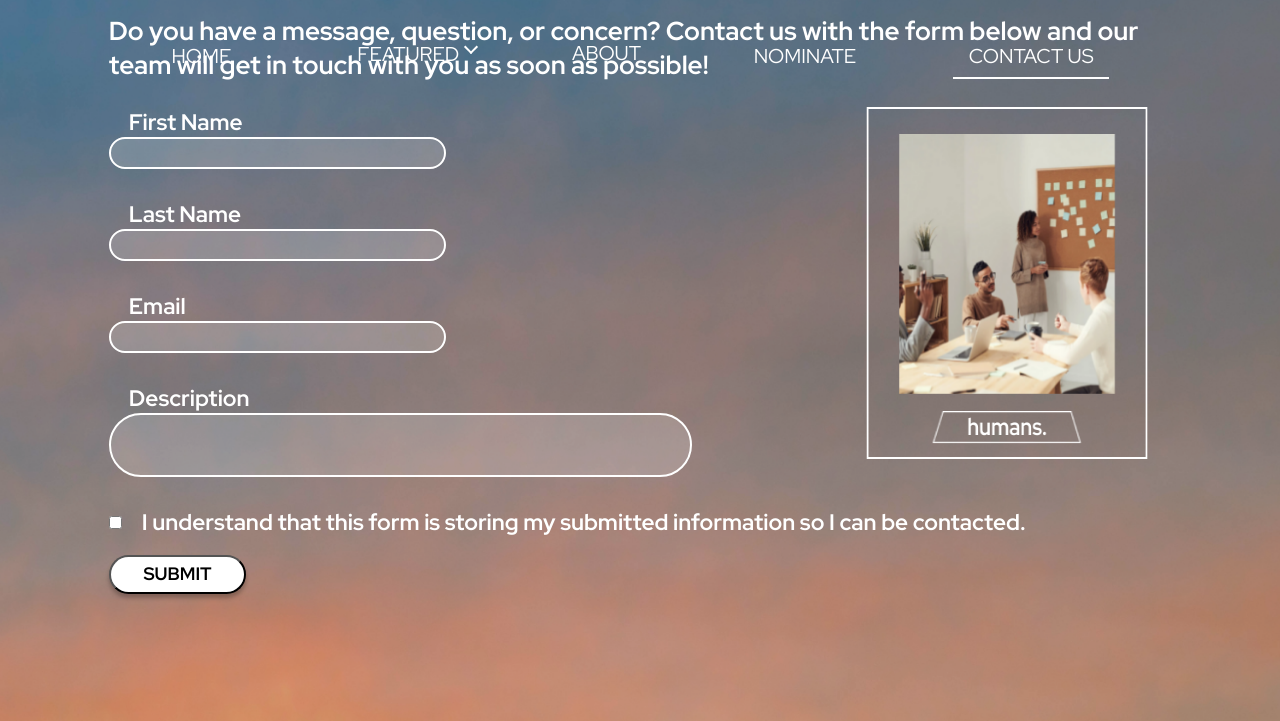
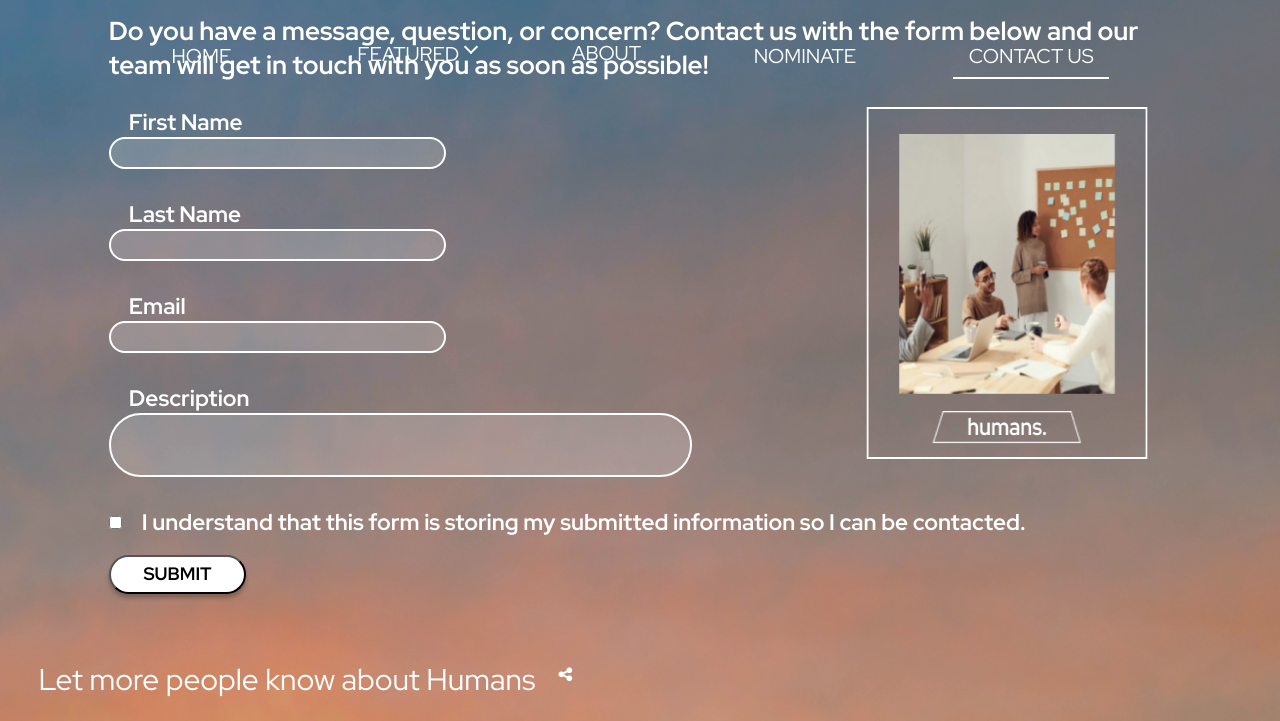
Before and after one commit to Nirmal-code/Humans-Project, a Gatsby site in the folder humans-proj/: page /contact-us/contact-us in a window 1280 px wide. Shown: the part 79-800 px from the top of the page. Built offline with nearby package versions, Linux system fonts and the light colour scheme; Gatsby itself is replaced by a stand-in of ours.

Commit message:
[#42] - fix footer css
There was code that was meant to be temporary affecting the CSS of
the footer. Once that boilerplate code removed the changes were much
more straighforward. In this commit we:

- Translated the footer so that the social icons are not covered by the
bottom of the screen

- Brought the social icons closer to the share button

Resolves: #42

```diff
--- a/humans-proj/src/pages/components/Footer/Footer.css
+++ b/humans-proj/src/pages/components/Footer/Footer.css
@@ -1,6 +1,24 @@
+@import url('https://fonts.googleapis.com/css2?family=Red+Hat+Display:wght@700&display=swap');
+
+#footer {
+    margin: auto 0;
+    position: absolute;
+    bottom: 0;
+}
+
+#footer-text {
+    font-family: Red Hat Display;
+    font-style: normal;
+    font-weight: bold;
+    font-size: 30px;
+    line-height: 40px;
+}
+
 #wrapper {
-    height: fit-content;
-    width: fit-content;
+    padding: 0 auto;
+    height: max-content;
+    width: max-content;
+    display: inline-block;
 }
 
 #webSocialList {
--- a/humans-proj/src/pages/components/Footer/Footer.js
+++ b/humans-proj/src/pages/components/Footer/Footer.js
@@ -16,13 +16,13 @@ export default function Footer() {
     return (
         <footer id="footer">
             <div id="wrapper">
-                <div id="footer-text" style={{ color: "white", fontWeight: "lighter", float: "left", marginLeft: "3vw", marginRight: "1vw" }}>
+                <div id="footer-text" style={{ color: "white", fontWeight: "lighter", float: "left", marginLeft: "3vw", marginRight: "1vw"}}>
                     Let more people know about <span style={{ fontWeight: "bolder" }}>Humans</span>
                 </div>
                 <ul id="webSocialList">
                     <link rel="stylesheet" href="https://cdnjs.cloudflare.com/ajax/libs/font-awesome/4.7.0/css/font-awesome.min.css" />
 
-                    <li className="list-icon" id="share-icon" style={{ visibility: "visible", marginRight: "1.5vw", paddingTop: "0.5vh" }}>
+                    <li className="list-icon" id="share-icon" style={{ visibility: "visible", paddingTop: "1.2vh" }}>
                         <i className="fa fa-share-alt"></i>
                     </li>
                     <li className="list-icon" id="facebook-icon">
--- a/humans-proj/src/pages/components/Header/Header.css
+++ b/humans-proj/src/pages/components/Header/Header.css
@@ -8,6 +8,7 @@
     font-style: normal;
     display: inline;
     overflow: hidden;
+    color: white;
 }
 
 #hand-image {
--- a/humans-proj/src/pages/contact-us/contact-us.css
+++ b/humans-proj/src/pages/contact-us/contact-us.css
@@ -11,25 +11,3 @@
     width: 100%;
     height: auto;
 }
-
-h1 {
-    text-align: center;
-    color: white;
-    text-align: center;
-    font-family: Red Hat Display;
-    font-style: normal;
-    font-weight: bold;
-    font-size: 30px;
-    line-height: 40px;
-}
-
-footer {
-    margin-top: 85.6vh;
-    height: 7.79vh;
-    text-align: center;
-    font-family: Red Hat Display;
-    font-style: normal;
-    font-weight: bold;
-    font-size: 30px;
-    line-height: 40px;
-}
--- a/humans-proj/src/pages/nominate-page/nominate.css
+++ b/humans-proj/src/pages/nominate-page/nominate.css
@@ -11,25 +11,3 @@
     width: 100%;
     height: auto;
 }
-
-h1 {
-    text-align: center;
-    color: white;
-    text-align: center;
-    font-family: Red Hat Display;
-    font-style: normal;
-    font-weight: bold;
-    font-size: 30px;
-    line-height: 40px;
-}
-
-footer {
-    margin-top: 85.6vh;
-    height: 7.79vh;
-    text-align: center;
-    font-family: Red Hat Display;
-    font-style: normal;
-    font-weight: bold;
-    font-size: 30px;
-    line-height: 40px;
-}
```
